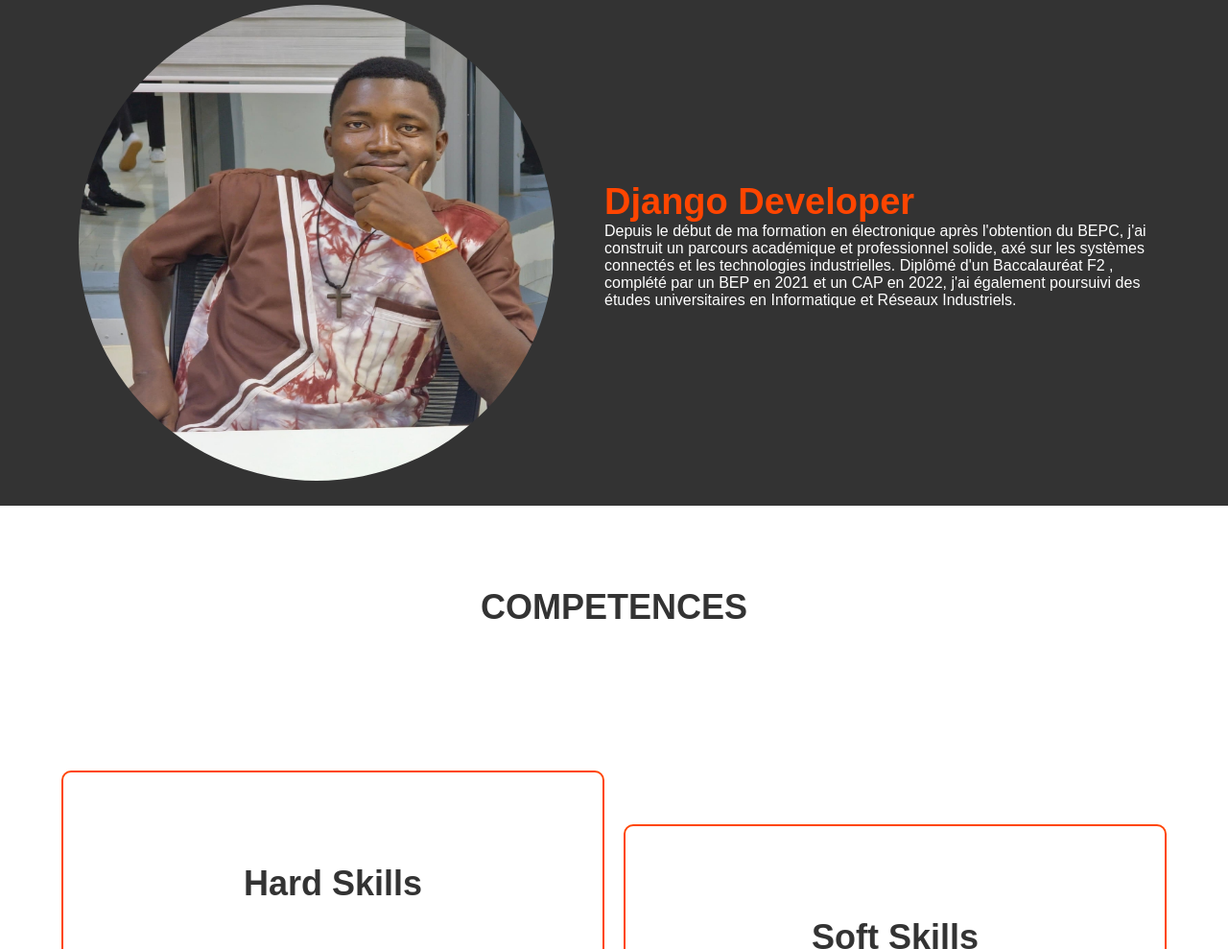
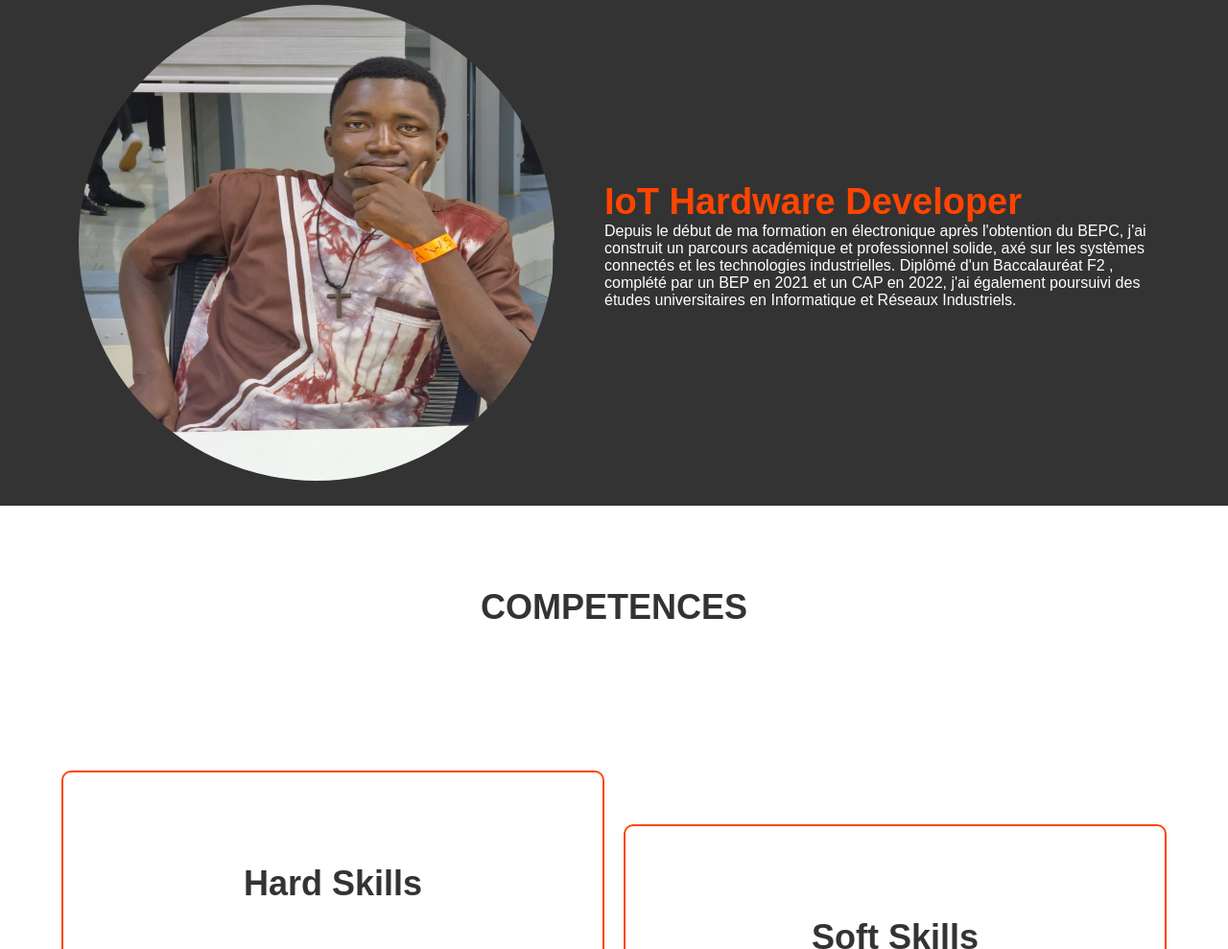
Before and after one commit to Wtxk8/Portfolio, a plain HTML site: page index.html in a window 1280 px wide. Shown: the part 1273-2262 px from the top of the page at 96% size. Drawn offline with nearby package versions, Linux system fonts and the light colour scheme.

Commit message:
Update index.html

```diff
--- a/index.html
+++ b/index.html
@@ -46,7 +46,7 @@
         </div>
 
         <div class="texte-presentation">
-            <h1><span>Django Developer</span></h1>
+            <h1><span>IoT Hardware Developer</span></h1>
             <p>Depuis le début de ma formation en électronique après l'obtention du BEPC, j'ai construit un parcours académique et professionnel solide, axé sur les systèmes connectés et les technologies industrielles. Diplômé d'un Baccalauréat F2 , complété par un BEP en 2021 et un CAP en 2022, j'ai également poursuivi des études universitaires en Informatique et Réseaux Industriels.</p>
         </div>
         </div>
```
